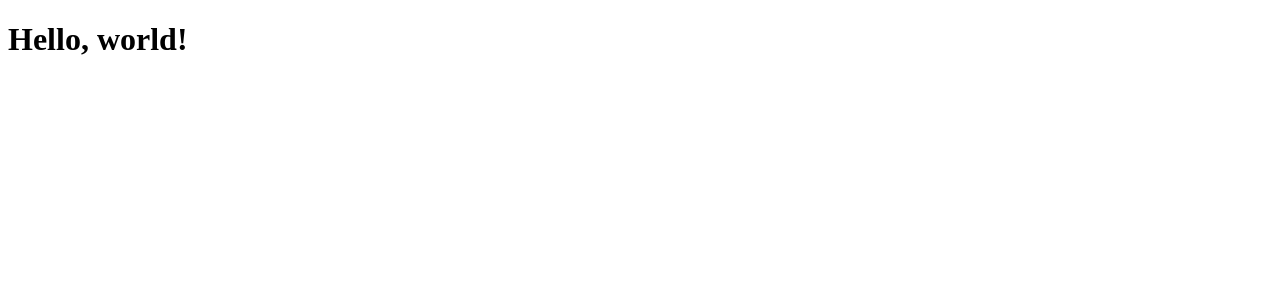
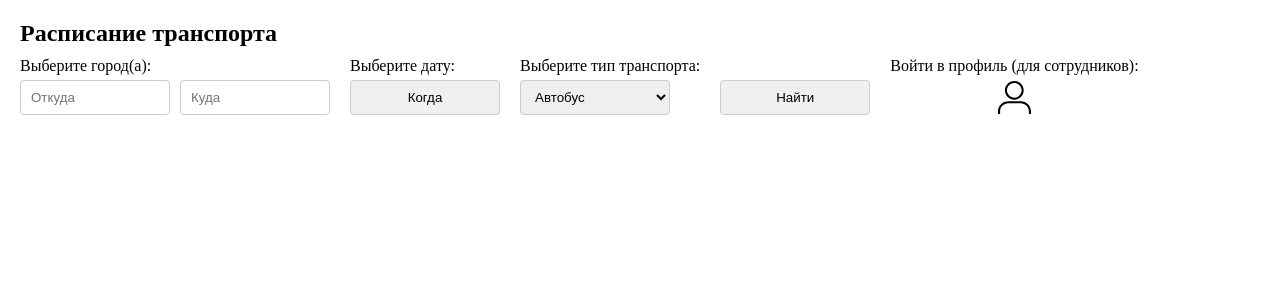
Before and after one commit to Pavlenty-great/Schedule-transport, a Flask app: page / in a window 1280 px wide. Shown: the top 300 px of the page. Run offline with Flask 3, Linux system fonts and the light colour scheme.

Commit message:
Created header for main page

```diff
--- /dev/null
+++ b/static/css/header.css
@@ -0,0 +1,115 @@
+/* ПРОСТЫЕ СТИЛИ - ТОЛЬКО РАСПОЛОЖЕНИЕ */
+header {
+    display: flex;
+    align-items: flex-start;
+    gap: 10px;
+    padding: 20px;
+    flex-wrap: wrap;
+}
+
+.header-left {
+    margin-right: 50px;
+}
+
+.header-right {
+    display: flex;
+    flex-direction: row;
+    gap: 20px;
+    align-items: flex-start;
+    flex-wrap: wrap;
+}
+
+/* Каждый блок (надпись + её кнопка) - надпись СВЕРХУ, кнопка СНИЗУ */
+.form-group {
+    display: flex;
+    flex-direction: column;
+    gap: 5px;
+    align-items: flex-start;
+}
+
+/* Блок профиля */
+.profile-btn {
+    display: flex;
+    flex-direction: column;
+    gap: 5px;
+    align-items: center;
+}
+
+.find-btn {
+    align-self: flex-end;
+}
+
+/* ОДИНАКОВЫЙ РАЗМЕР ДЛЯ ВСЕХ ИНТЕРАКТИВНЫХ ЭЛЕМЕНТОВ */
+/* Поля ввода, кнопки (кроме профиля), выпадающий список */
+input,
+button:not(.profile-btn button),
+select {
+    width: 150px;        /* Одинаковая ширина */
+    height: 35px;        /* Одинаковая высота */
+    padding: 5px 10px;
+    box-sizing: border-box; /* Чтобы padding не увеличивал размер */
+    border: 1px solid #ccc;
+    border-radius: 4px;
+}
+
+/* Специально для кнопки "Найти" - делаем её шире (опционально) */
+.find-btn button {
+    width: 100px;        /* Можно оставить 150px или сделать меньше */
+    height: 35px;
+}
+
+/* Кнопка профиля - ТОЛЬКО ВЫСОТА, ширина по содержимому */
+.profile-btn button {
+    width: auto;          /* Автоматическая ширина */
+    min-width: 30px;      /* Минимальная ширина 30px */
+    height: 35px;         /* Такая же высота, как у других */
+    padding: 0;
+    border: none;
+    background: none;
+    cursor: pointer;
+    display: flex;
+    align-items: center;
+    justify-content: center;
+}
+
+.profile-btn button img {
+    height: 100%;         /* Высота по кнопке */
+    width: auto;          /* Ширина автоматическая для сохранения пропорций */
+    object-fit: contain;
+}
+
+/* Группа для горизонтальных кнопок (откуда/куда) */
+.button-group {
+    display: flex;
+    gap: 10px;
+}
+
+.button-group input {
+    width: 150px;         /* Оба поля ввода одинаковой ширины */
+}
+
+/* Глобальные стили для кнопок */
+button {
+    cursor: pointer;
+    white-space: nowrap;
+    background-color: #f0f0f0;
+    border: 1px solid #ccc;
+    border-radius: 4px;
+}
+
+/* Сбрасываем стили для кнопки профиля */
+.profile-btn button {
+    background: none;
+    border: none;
+    padding: 0;
+}
+
+h1 {
+    margin: 0;
+    font-size: 24px;
+    white-space: nowrap;
+}
+
+body {
+    margin: 0;
+}
--- a/templates/main.html
+++ b/templates/main.html
@@ -4,8 +4,56 @@
     <meta charset="UTF-8">
     <meta name="viewport" content="width=device-width, initial-scale=1.0">
     <title>Document</title>
+    <link rel="stylesheet" href="../static/css/header.css">
 </head>
 <body>
-    <h1>Hello, world!</h1>
+    <header>
+        <!-- ЛЕВАЯ ЧАСТЬ: только заголовок -->
+        <div class="header-left">
+            <h1>Расписание транспорта</h1>
+        </div>
+
+        <!-- ПРАВАЯ ЧАСТЬ: все элементы в ОДНУ ЛИНИЮ (горизонтально) -->
+        <div class="header-right">
+            <!-- Блок 1: надпись + две кнопки (Откуда и Куда) -->
+            <div class="form-group">
+                <div>Выберите город(а):</div>
+                <div class="button-group">
+                    <input type="text" placeholder="Откуда">
+                    <input type="text" placeholder="Куда">
+                </div>
+            </div>
+
+            <!-- Блок 2: надпись + кнопка (Когда) -->
+            <div class="form-group">
+                <div>Выберите дату:</div>
+                <button>Когда</button>
+            </div>
+
+            <!-- Блок 3: надпись + кнопка (Тип) -->
+            <div class="form-group">
+                <div>Выберите тип транспорта:</div>
+                <select name="" id="">
+                    <option value="" selected>Автобус</option>
+                    <option value="">Электричка</option>
+                    <option value="">Поезд</option>
+                </select>
+            </div>
+
+            <!-- Блок 4: просто кнопка (Найти) -->
+            <div class="find-btn">
+                <button>Найти</button>
+            </div>
+
+            <!-- Блок 5: надпись + кнопка (Профиль) -->
+            <div class="profile-btn">
+                <div>Войти в профиль (для сотрудников):</div>
+                <button><img src="../static/images/Профиль.svg" alt=""></button>
+            </div>
+        </div>
+    </header>
+    <main>
+
+    </main>
 </body>
 </html>
```
Also changed, not shown: static/images/Профиль.svg (added).
